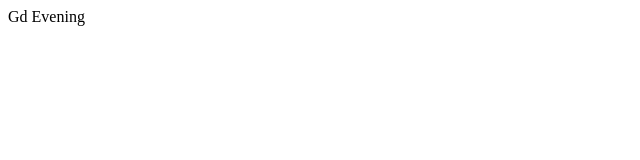
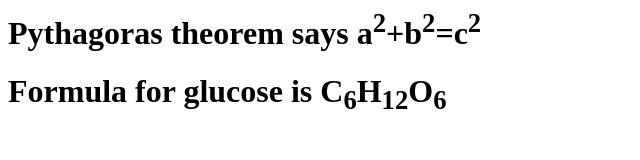
Before and after one commit to binayjy8/SYSTEM-REPO, a plain HTML site: page index.html in a window 1280 px wide. Shown: the whole page, without its empty margins (0-640 px from the left). Drawn offline with Linux system fonts and the light colour scheme.

Commit message:
new code

```diff
--- a/index.html
+++ b/index.html
@@ -1 +1,7 @@
-<p>Gd Evening</p>
+<h1>
+    Pythagoras theorem says a<sup>2</sup>+b<sup>2</sup>=c<sup>2</sup>
+</h1>
+
+<h1>
+    Formula for glucose is C<sub>6</sub>H<sub>12</sub>O<sub>6</sub>
+</h1>
```
